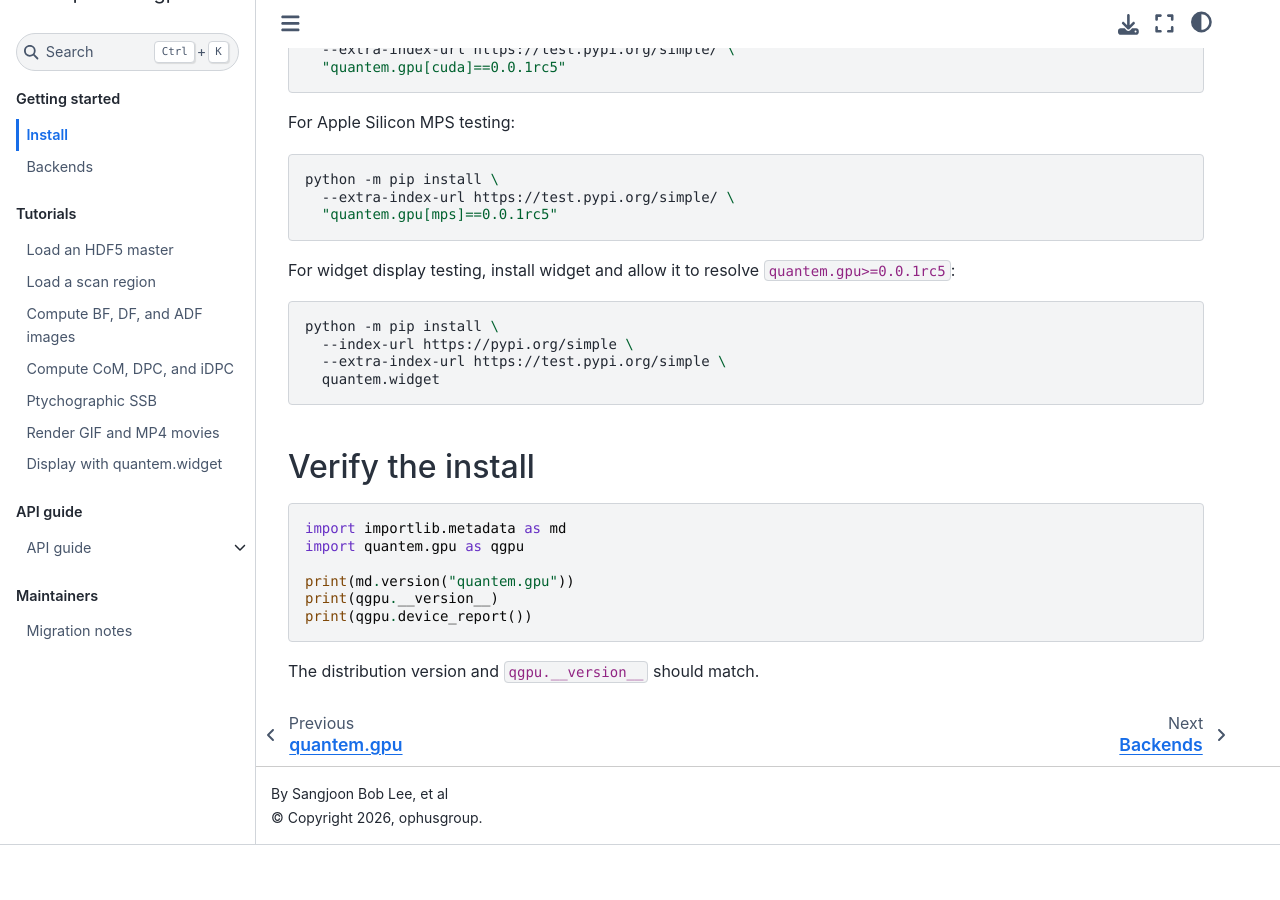
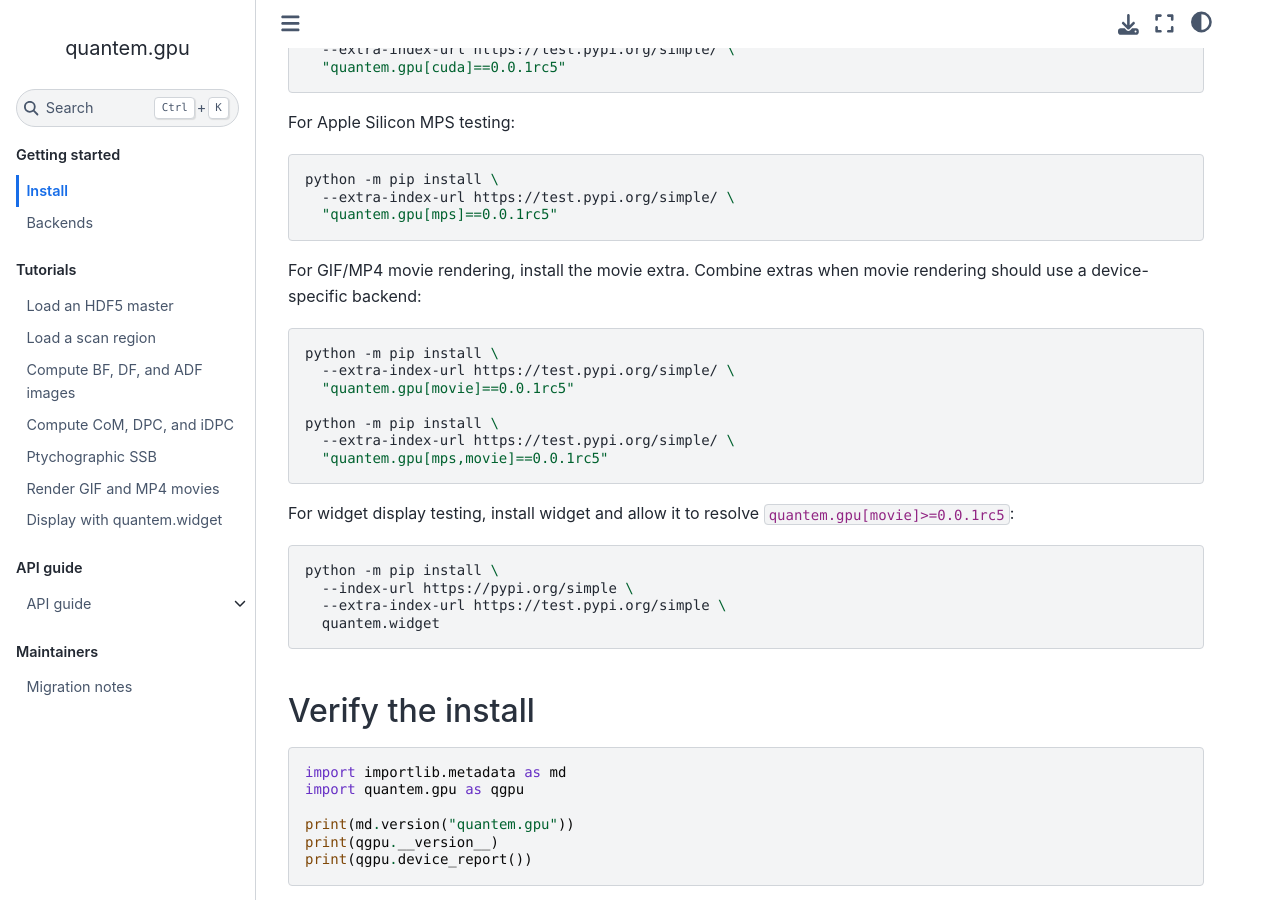
Before and after one commit to bobleesj/quantem.gpu, a Jupyter Book: the page built from docs/install.md, in a window 1280 px wide and 900 px high, scrolled down 320 px. Built offline with Jupyter Book 1.0.4 settings and Sphinx 7.4.7 and the Sphinx Book theme 1.1.4, drawn with Linux system fonts in a browser that asks for light colours; before the commit the page ends 1165 px from its top, so only the background shows below that.

Commit message:
docs: document quantem.gpu movie extra

````diff
--- a/docs/install.md
+++ b/docs/install.md
@@ -25,8 +25,21 @@
   "quantem.gpu[mps]==0.0.1rc5"
 ```
 
+For GIF/MP4 movie rendering, install the movie extra. Combine extras when
+movie rendering should use a device-specific backend:
+
+```bash
+python -m pip install \
+  --extra-index-url https://test.pypi.org/simple/ \
+  "quantem.gpu[movie]==0.0.1rc5"
+
+python -m pip install \
+  --extra-index-url https://test.pypi.org/simple/ \
+  "quantem.gpu[mps,movie]==0.0.1rc5"
+```
+
 For widget display testing, install widget and allow it to resolve
-`quantem.gpu>=0.0.1rc5`:
+`quantem.gpu[movie]>=0.0.1rc5`:
 
 ```bash
 python -m pip install \
````
Also changed, not shown: README.md (+14 -1 lines), docs/api/movie.md (+8 -0 lines), docs/tutorials/movie_rendering.md (+3 -0 lines).
